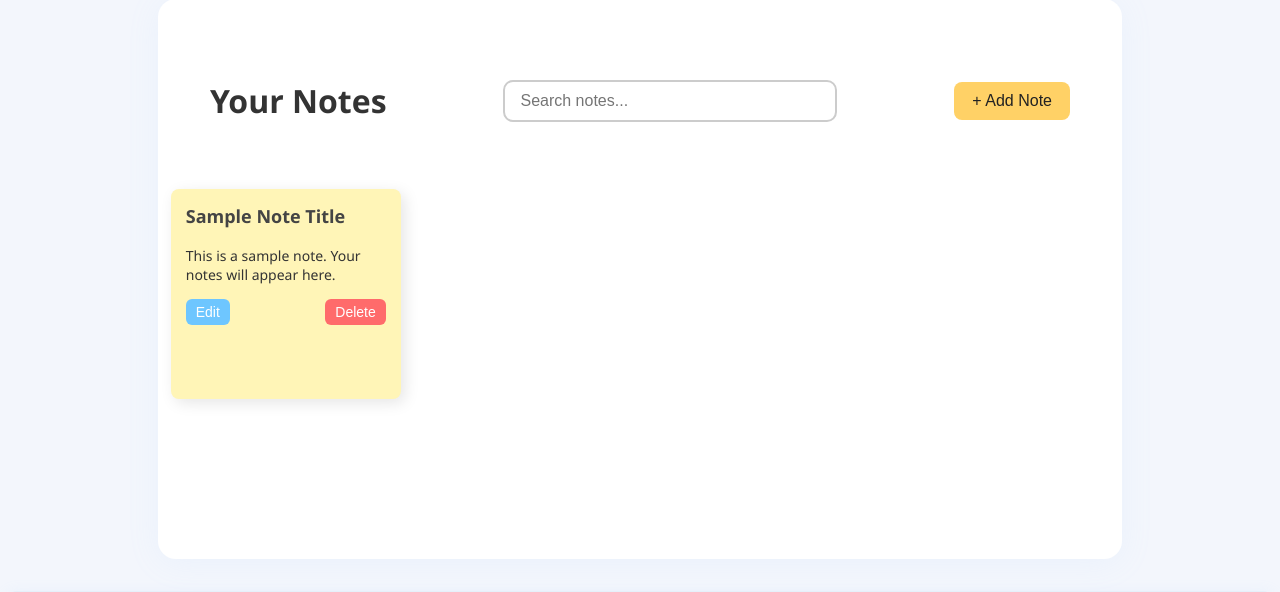
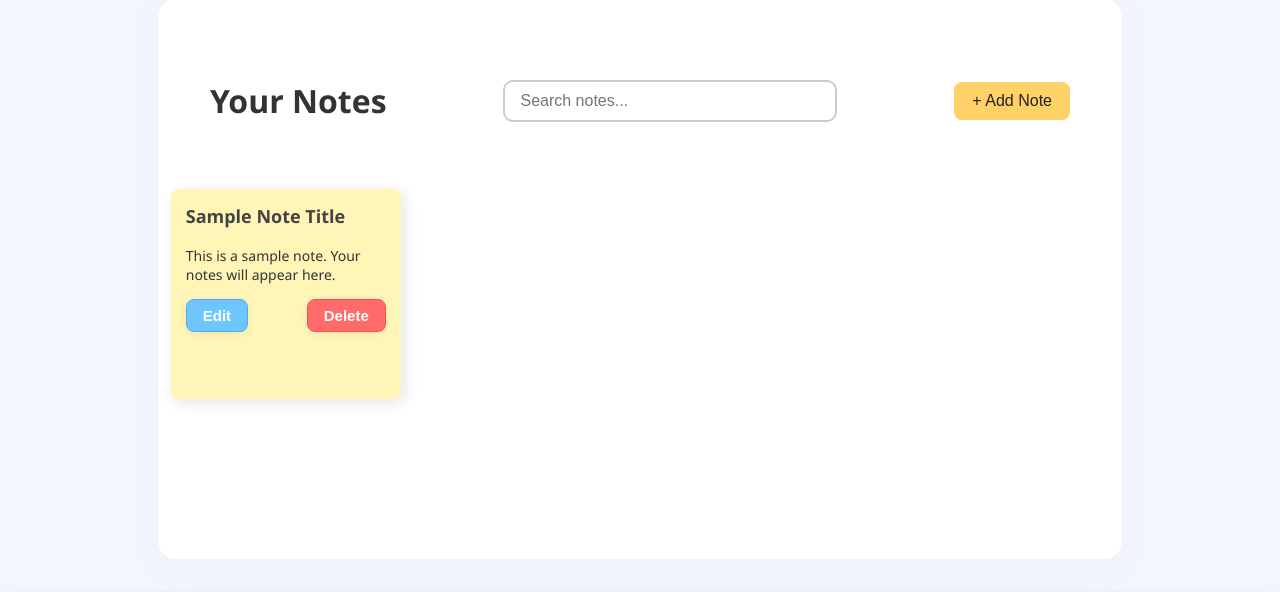
Before and after one commit to Devonkedev/Echo, a Flask app: page /notes in a window 1280 px wide. Shown: the part 122-714 px from the top of the page. Run offline with Flask 3, Linux system fonts and the light colour scheme.

Commit message:
Update notes.css

```diff
--- a/frontend/static/notes.css
+++ b/frontend/static/notes.css
@@ -92,30 +92,48 @@ body {
   justify-content: space-between;
 }
 
-.edit-note-btn,
-.delete-note-btn {
+.edit-note-btn, .delete-note-btn {
   border: none;
-  padding: 5px 10px;
-  font-size: 14px;
-  border-radius: 6px;
+  padding: 7px 16px;
+  font-size: 15px;
+  border-radius: 8px;
   cursor: pointer;
-  transition: 0.2s ease;
+  transition: 0.2s ease, box-shadow 0.2s;
+  display: flex;
+  align-items: center;
+  gap: 6px;
+  box-shadow: 0 2px 8px rgba(0,0,0,0.06);
+  outline: none;
 }
 
 .edit-note-btn {
   background-color: #6ec6ff;
-  color: white;
+  color: #fff;
+  font-weight: 600;
+  border: 1.5px solid #4dabf5;
 }
 
 .delete-note-btn {
   background-color: #ff6b6b;
-  color: white;
+  color: #fff;
+  font-weight: 600;
+  border: 1.5px solid #ff4d4d;
 }
 
-.edit-note-btn:hover {
+.edit-note-btn:hover, .edit-note-btn:focus {
   background-color: #4dabf5;
+  color: #fff;
+  box-shadow: 0 4px 16px rgba(110,198,255,0.18);
+  border-color: #2196f3;
 }
 
-.delete-note-btn:hover {
+.delete-note-btn:hover, .delete-note-btn:focus {
   background-color: #ff4d4d;
+  color: #fff;
+  box-shadow: 0 4px 16px rgba(255,107,107,0.18);
+  border-color: #c62828;
 }
+
+.edit-note-btn:active, .delete-note-btn:active {
+  transform: scale(0.97);
+}
```
